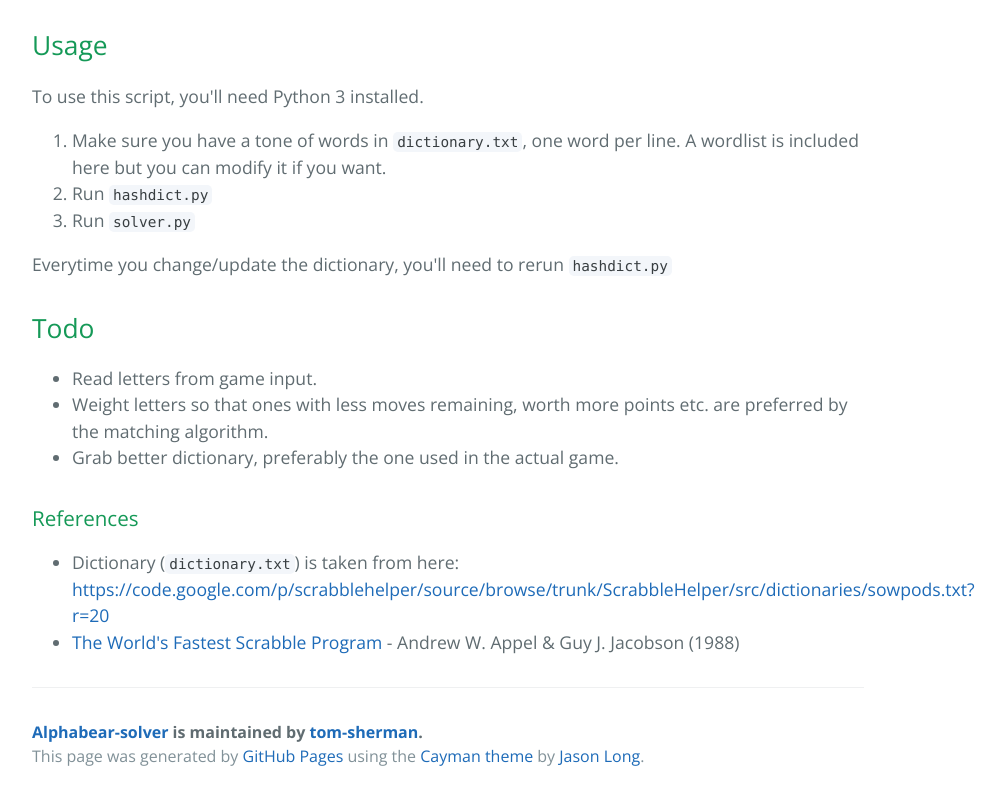
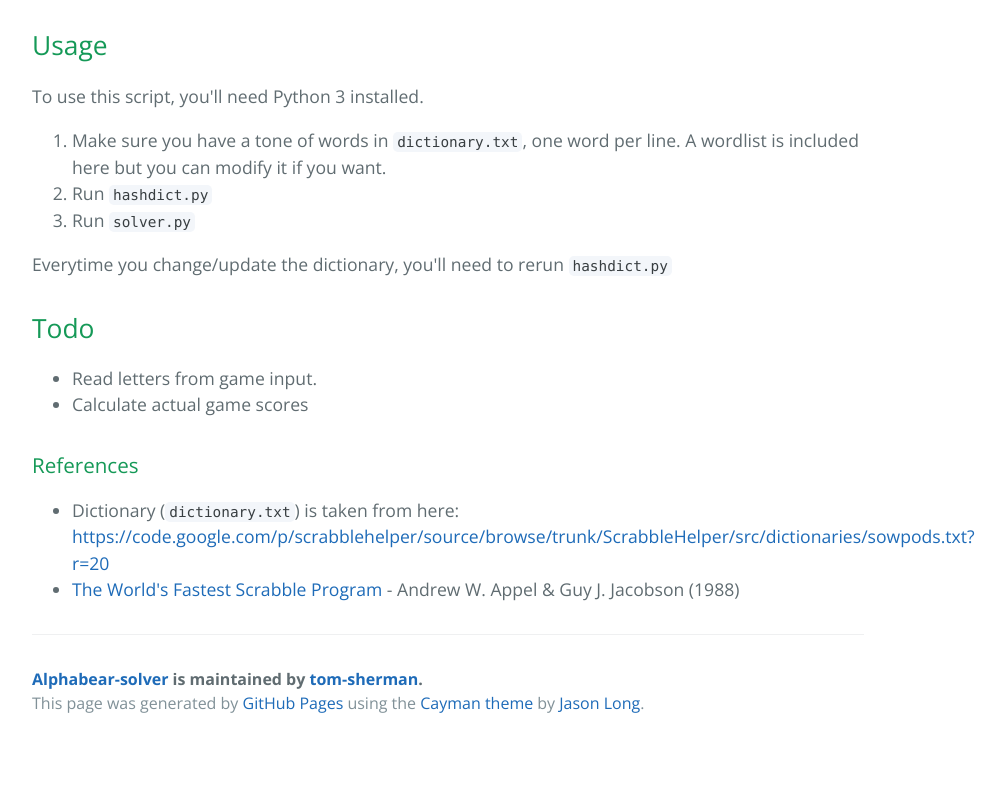
Before and after one commit to tom-sherman/alphabear-solver, a plain HTML site: page index.html in a window 1280 px wide. Shown: the part 685-1485 px from the top of the page, without its empty margins (192-1197 px from the left). After the commit the page ends 1432 px from the top, so only its background shows below. Drawn offline with nearby package versions, Linux system fonts and the light colour scheme.

Commit message:
Update index.html

```diff
--- a/index.html
+++ b/index.html
@@ -49,8 +49,7 @@
 
 <ul>
 <li>Read letters from game input.</li>
-<li>Weight letters so that ones with less moves remaining, worth more points etc. are preferred by the matching algorithm.</li>
-<li>Grab better dictionary, preferably the one used in the actual game.</li>
+<li>Calculate actual game scores</li>
 </ul>
 
 <h3>
```
